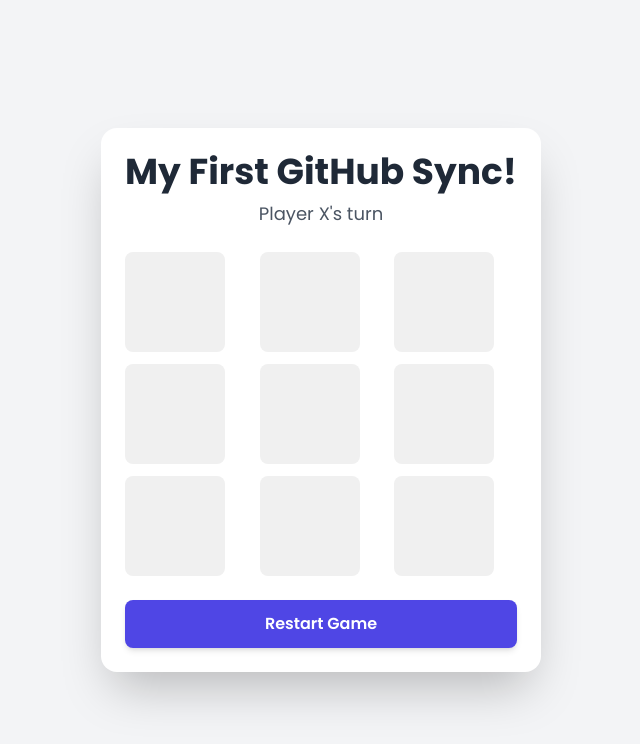
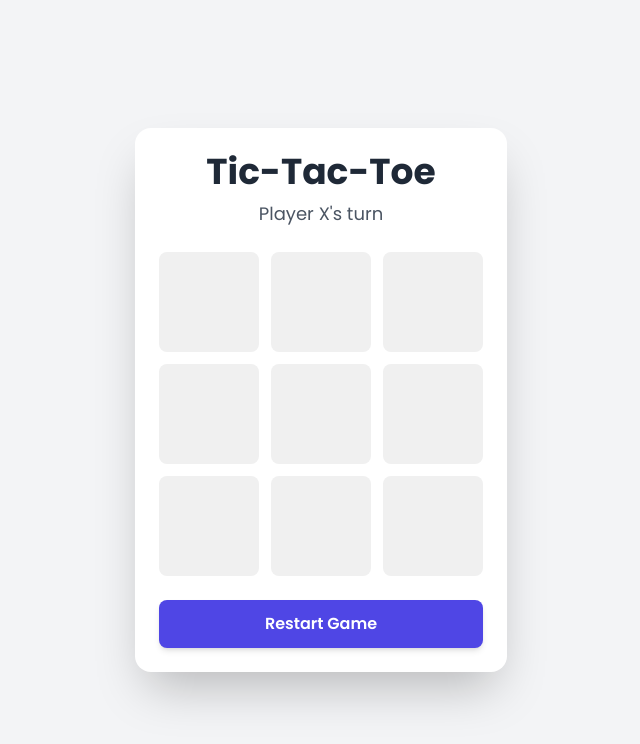
Before and after one commit to sunnysjamil/tic-tac-toe-game, a plain HTML site: page index.html in a window 1280 px wide. Shown: the whole page, without its empty margins (319-959 px from the left). Drawn offline with nearby package versions, Linux system fonts and the light colour scheme.

Commit message:
Reverted heading from My First Git Commit to Tic-Tac-Toe

```diff
--- a/index.html
+++ b/index.html
@@ -49,7 +49,7 @@
 <body class="bg-gray-100 flex items-center justify-center min-h-screen">
 
     <div class="text-center p-6 bg-white rounded-2xl shadow-2xl max-w-md mx-auto">
-        <h1 class="text-4xl font-bold text-gray-800 mb-2">My First GitHub Sync!</h1>
+        <h1 class="text-4xl font-bold text-gray-800 mb-2">Tic-Tac-Toe</h1>
         <p id="status" class="text-lg text-gray-600 mb-6 h-7 transition-all duration-300">Player X's turn</p>
 
         <!-- Game Board -->
```
